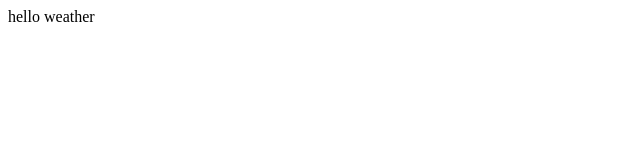
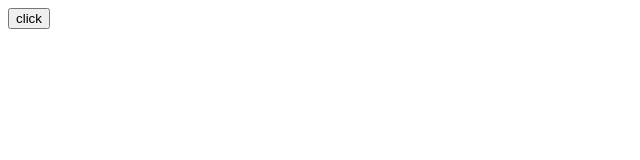
Before and after one commit to wszelag/weather-forecast, a React (Create React App) app: page / in a window 1280 px wide. Shown: the top 160 px of the page, without its empty margins (0-640 px from the left). Built offline with nearby package versions, Linux system fonts and the light colour scheme.

Commit message:
add fetching function getWeatherData()

```diff
--- a/public/index.html
+++ b/public/index.html
@@ -10,7 +10,6 @@
       content="weather forecast using opeanweathermap API"
     />
     <link rel="apple-touch-icon" href="%PUBLIC_URL%/logo192.png" />
-    <link rel="manifest" href="%PUBLIC_URL%/manifest.json" />
     <title>weather forecast</title>
   </head>
   <body>
--- a/src/App.js
+++ b/src/App.js
@@ -1,5 +1,16 @@
 import React from "react";
+import { getWeatherData } from "./tools/getWeatherData";
 
 export const App = () => {
-  return <div>hello weather</div>;
+  return (
+    <div>
+      <button
+        onClick={() => {
+          console.log(getWeatherData("Koszalin"));
+        }}
+      >
+        click
+      </button>
+    </div>
+  );
 };
--- /dev/null
+++ b/src/tools/getWeatherData.js
@@ -0,0 +1,29 @@
+import { APIkey } from "../config/APIconfig";
+
+export const getWeatherData = (cityName) => {
+  const cityData = {};
+  const baseInfoURL = `http://api.openweathermap.org/data/2.5/weather?q=${cityName}&APPID=${APIkey}`;
+
+  fetch(baseInfoURL)
+    .then((res) => res.json())
+    .then((data) => {
+      cityData.id = data.sys.id;
+      cityData.name = data.name;
+      cityData.country = data.sys.country;
+      cityData.lat = data.coord.lat;
+      cityData.lon = data.coord.lon;
+    })
+    .then(() => {
+      const detailsURL = `https://api.openweathermap.org/data/2.5/onecall?lat=${cityData.lat}&lon=${cityData.lon}&units=metric&exclude=minutely&appid=${APIkey}`;
+      fetch(detailsURL)
+        .then((res) => res.json())
+        .then((data) => {
+          cityData.current = data.current;
+          cityData.daily = data.daily;
+          cityData.hourly = data.hourly;
+          console.log("end");
+        });
+    });
+
+  return cityData;
+};
```
Also changed, not shown: src/config/APIconfig.js (renamed from src/APIconfig.js), 2 other files (tests, documents, lock files or other folders).
